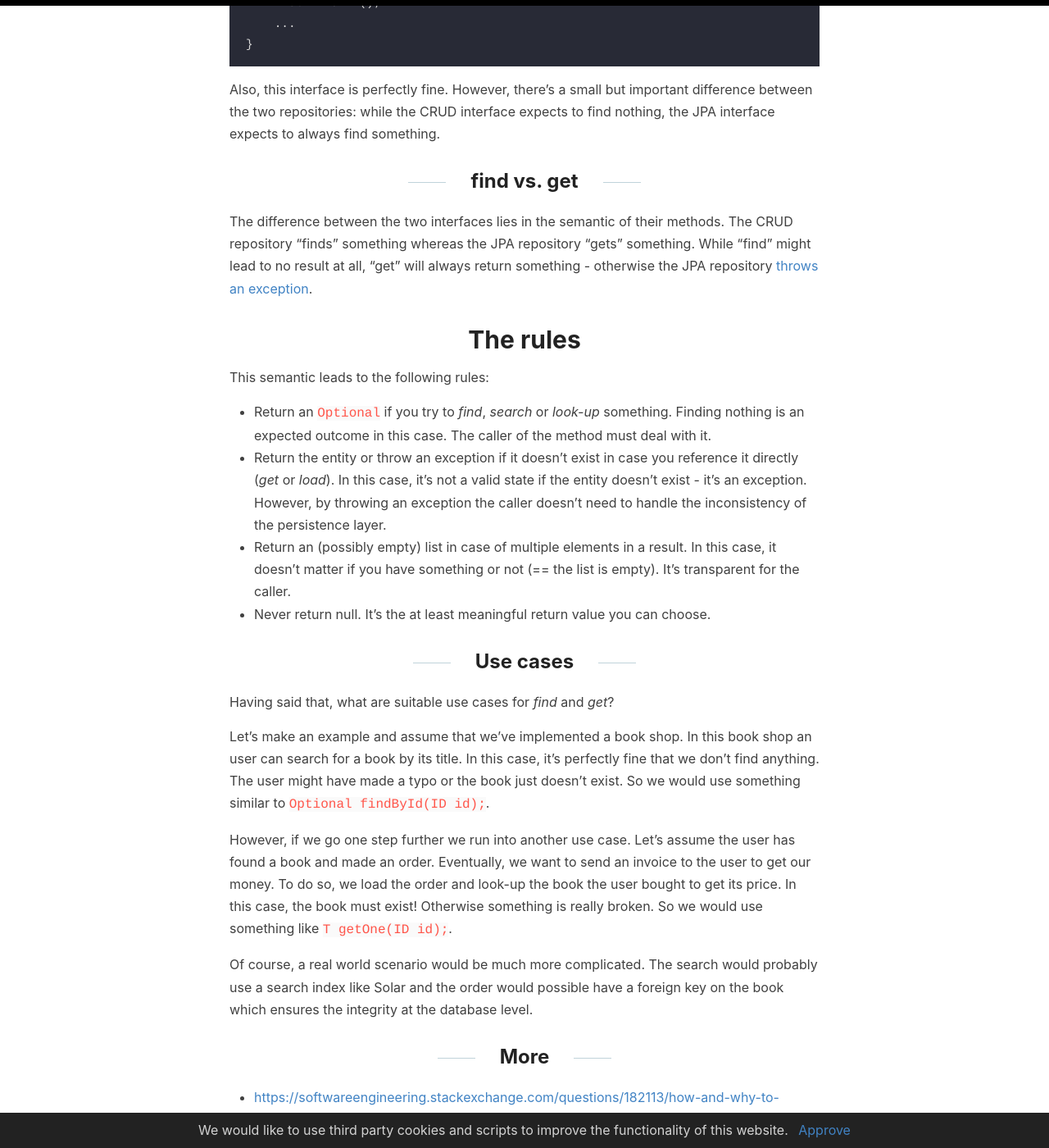
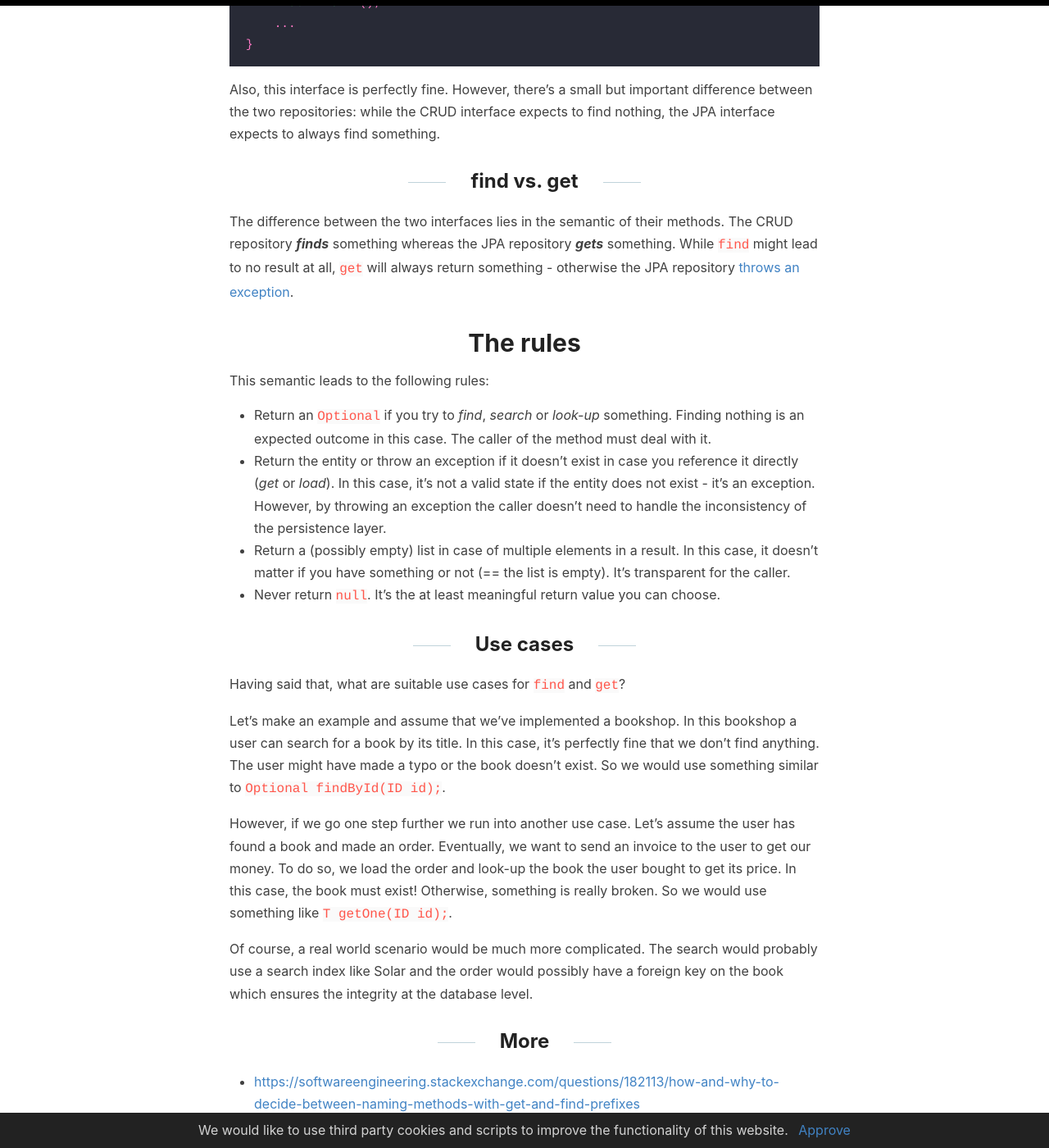
Before and after one commit to tuhrig/tuhrig.github.io, a Jekyll site: the page built from _posts/2018/2018-06-04-find-vs-get.md, in a window 1280 px wide and 1400 px high, scrolled down 1031 px. Shown: the whole window at 82% size. Built offline with Jekyll 4.4.1, drawn with Linux system fonts in a browser that asks for light colours; some of the changed text lies outside the part shown.

Commit message:
Reviewed more posts

````diff
--- a/_posts/2018/2018-06-04-find-vs-get.md
+++ b/_posts/2018/2018-06-04-find-vs-get.md
@@ -9,54 +9,85 @@
   - "design-pattern"
 ---
 
-Three years ago I wrote a [blog post](https://tuhrig.de/anti-pattern-dont-use-optionals-for-data-repositories) with the provoking title "**Don’t use Optionals for data repositories**". The post received a couple of critical comments and I had the feeling that I didn't made my point clear.
+Three years ago I wrote a [blog post](/anti-pattern-dont-use-optionals-for-data-repositories) with the title _Don’t use Optionals for data repositories_.
+The post received a couple of critical comments and I had the feeling that I didn't make my point clear.
 
-This week I stumbled over the same topic again, but from a slightly different point of view. I tried to design some repository interfaces and got stuck on the question about how to name my methods. Here's what I thought about.
+This week I stumbled over the same topic again, but from a slightly different point of view.
+I designed some repository interfaces and got stuck on the question about how to name my methods.
+Here's what I thought about.
 
 ## A repository interface
 
-Repository interfaces typically implement the same set of methods. For example the [CRUD repository of Spring Data](https://docs.spring.io/spring-data/commons/docs/current/api/org/springframework/data/repository/CrudRepository.html) has amongst others the following methods:
+Repository interfaces typically implement the same set of methods.
+For example the [CRUD repository of Spring Data](https://docs.spring.io/spring-data/commons/docs/current/api/org/springframework/data/repository/CrudRepository.html) has amongst others the following methods:
 
-    public interface CrudRepository {
-        ...
-        Optional findById(ID id);
-        Iterable findAll();
-        ...
-    }
+```java
+public interface CrudRepository {
+    ...
+    Optional findById(ID id);
+    Iterable findAll();
+    ...
+}
+```
 
-So is there anything wrong with these methods? - No, not at all. But let's compare it to another repository interface from Spring Data - [the JPA repository](https://docs.spring.io/spring-data/jpa/docs/current/api/org/springframework/data/jpa/repository/JpaRepository.html):
+So is there anything wrong with these methods?
+No, not at all.
+But let's compare it to another repository interface from Spring Data - [the JPA repository](https://docs.spring.io/spring-data/jpa/docs/current/api/org/springframework/data/jpa/repository/JpaRepository.html):
 
-    public interface JpaRepository {
-        ...
-        T getOne(ID id);
-        List findAll();
-        ...
-    }
+```java
+public interface JpaRepository {
+    ...
+    T getOne(ID id);
+    List findAll();
+    ...
+}
+```
 
-Also, this interface is perfectly fine. However, there's a small but important difference between the two repositories: while the CRUD interface expects to find nothing, the JPA interface expects to always find something.
+Also, this interface is perfectly fine.
+However, there's a small but important difference between the two repositories:
+while the CRUD interface expects to find nothing, the JPA interface expects to always find something.
 
 ## find vs. get
 
-The difference between the two interfaces lies in the semantic of their methods. The CRUD repository "finds" something whereas the JPA repository "gets" something. While "find" might lead to no result at all, "get" will always return something - otherwise the JPA repository [throws an exception](https://docs.spring.io/spring-data/jpa/docs/current/api/org/springframework/data/jpa/repository/JpaRepository.html#getOne-ID-).
+The difference between the two interfaces lies in the semantic of their methods.
+The CRUD repository _**finds**_ something whereas the JPA repository _**gets**_ something.
+While `find` might lead to no result at all, `get` will always return something - otherwise the JPA repository [throws an exception](https://docs.spring.io/spring-data/jpa/docs/current/api/org/springframework/data/jpa/repository/JpaRepository.html#getOne-ID-).
 
 # The rules
 
 This semantic leads to the following rules:
 
-- Return an `Optional` if you try to _find_, _search_ or _look-up_ something. Finding nothing is an expected outcome in this case. The caller of the method must deal with it.
-- Return the entity or throw an exception if it doesn't exist in case you reference it directly (_get_ or _load_). In this case, it's not a valid state if the entity doesn't exist - it's an exception. However, by throwing an exception the caller doesn't need to handle the inconsistency of the persistence layer.
-- Return an (possibly empty) list in case of multiple elements in a result. In this case, it doesn't matter if you have something or not (== the list is empty). It's transparent for the caller.
-- Never return null. It's the at least meaningful return value you can choose.
+- Return an `Optional` if you try to _find_, _search_ or _look-up_ something.
+Finding nothing is an expected outcome in this case.
+The caller of the method must deal with it.
+- Return the entity or throw an exception if it doesn't exist in case you reference it directly (_get_ or _load_).
+In this case, it's not a valid state if the entity does not exist - it's an exception.
+However, by throwing an exception the caller doesn't need to handle the inconsistency of the persistence layer.
+- Return a (possibly empty) list in case of multiple elements in a result.
+In this case, it doesn't matter if you have something or not (== the list is empty).
+It's transparent for the caller.
+- Never return `null`.
+It's the at least meaningful return value you can choose.
 
 ## Use cases
 
-Having said that, what are suitable use cases for _find_ and _get_?
+Having said that, what are suitable use cases for `find` and `get`?
 
-Let's make an example and assume that we've implemented a book shop. In this book shop an user can search for a book by its title. In this case, it's perfectly fine that we don't find anything. The user might have made a typo or the book just doesn't exist. So we would use something similar to `Optional findById(ID id);`.
+Let's make an example and assume that we've implemented a bookshop.
+In this bookshop a user can search for a book by its title.
+In this case, it's perfectly fine that we don't find anything.
+The user might have made a typo or the book doesn't exist.
+So we would use something similar to `Optional findById(ID id);`.
 
-However, if we go one step further we run into another use case. Let's assume the user has found a book and made an order. Eventually, we want to send an invoice to the user to get our money. To do so, we load the order and look-up the book the user bought to get its price. In this case, the book must exist! Otherwise something is really broken. So we would use something like `T getOne(ID id);`.
+However, if we go one step further we run into another use case.
+Let's assume the user has found a book and made an order.
+Eventually, we want to send an invoice to the user to get our money.
+To do so, we load the order and look-up the book the user bought to get its price.
+In this case, the book must exist! Otherwise, something is really broken.
+So we would use something like `T getOne(ID id);`.
 
-Of course, a real world scenario would be much more complicated. The search would probably use a search index like Solar and the order would possible have a foreign key on the book which ensures the integrity at the database level.
+Of course, a real world scenario would be much more complicated.
+The search would probably use a search index like Solar and the order would possibly have a foreign key on the book which ensures the integrity at the database level.
 
 ## More
 
````
Also changed, not shown: _posts/2018/2018-05-30-testing-configurationproperties-in-spring-boot.md (+210 -163 lines), _posts/2018/2018-06-27-dont-depend-on-details-an-example.md (+27 -12 lines), notes/FINISHED-LIST.md (+3 -3 lines), images/2018/06/pr.png (added).
